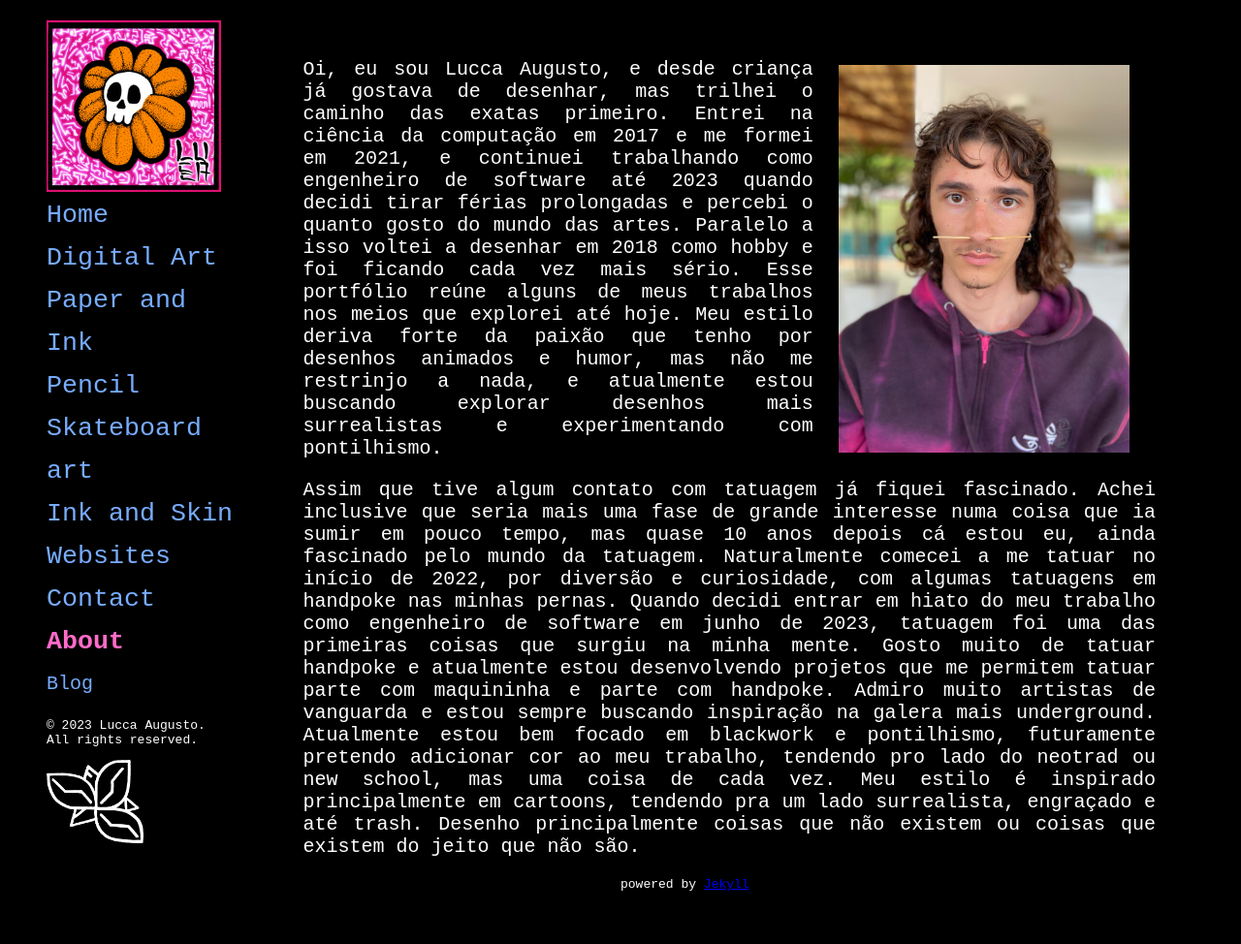
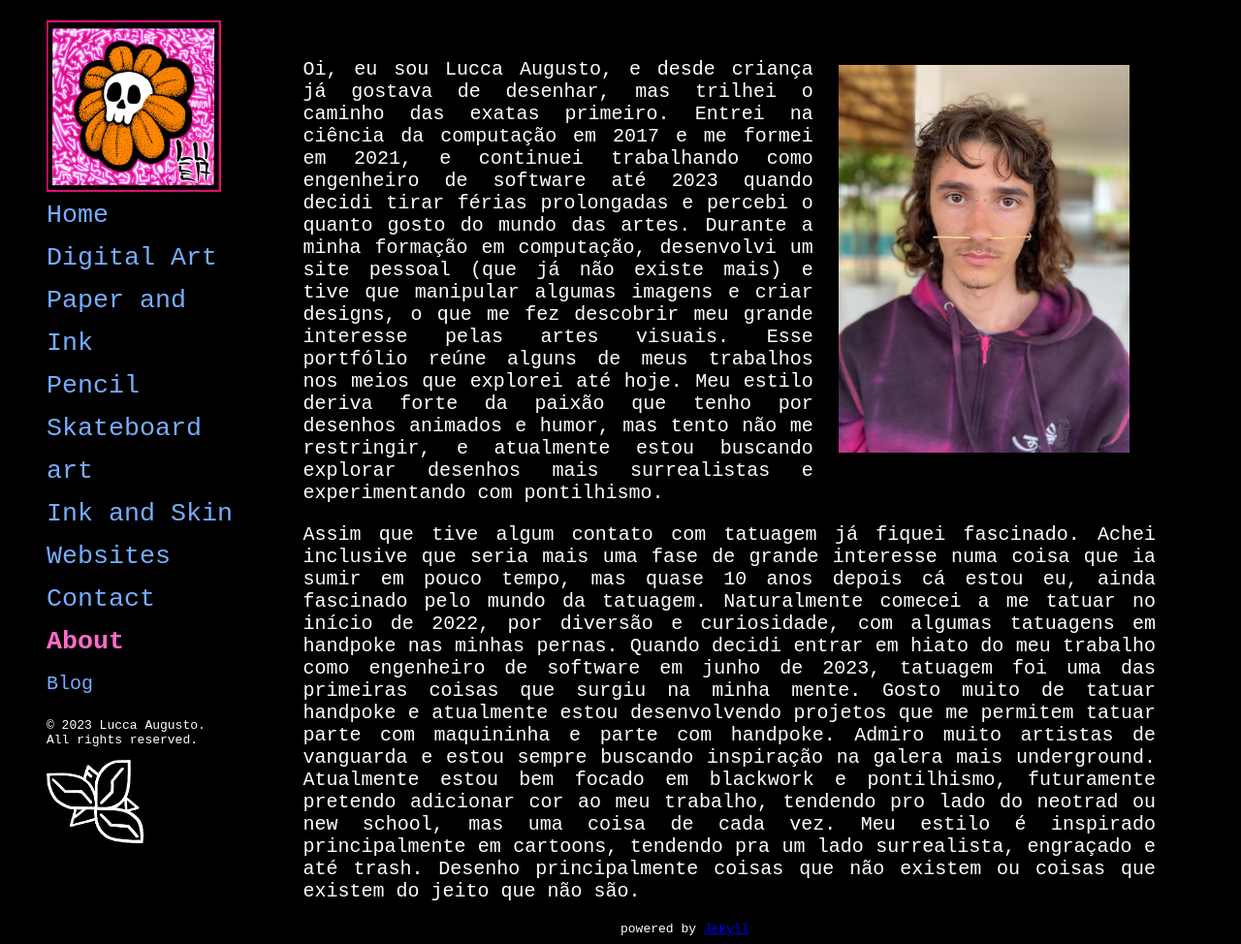
Before and after one commit to luccaugusto/porfolio, a Jekyll site: the page built from about.html, in a window 1280 px wide. Shown: the whole page at 97% size. Built offline with Jekyll 4.4.1, drawn with Linux system fonts in a browser that asks for light colours; before the commit the page ends 928 px from its top, so only the background shows below that.

Commit message:
update about

```diff
--- a/about.html
+++ b/about.html
@@ -10,9 +10,11 @@ title: Sobre Lucca Augusto
         Oi, eu sou Lucca Augusto, e desde criança já gostava de desenhar, mas trilhei o caminho das exatas primeiro.
         Entrei na ciência da computação em 2017 e me formei em 2021, e continuei trabalhando como engenheiro de software
         até 2023 quando decidi tirar férias prolongadas e percebi o quanto gosto do mundo das artes.
-        Paralelo a isso voltei a desenhar em 2018 como hobby e foi ficando cada vez mais sério. Esse portfólio reúne alguns de meus
-        trabalhos nos meios que explorei até hoje. Meu estilo deriva forte da paixão que tenho por desenhos animados e humor,
-        mas não me restrinjo a nada, e atualmente estou buscando explorar desenhos mais surrealistas
+        Durante a minha formação em computação, desenvolvi um site pessoal (que já não existe mais) e tive que manipular
+        algumas imagens e criar designs, o que me fez descobrir meu grande interesse pelas artes visuais.
+        Esse portfólio reúne alguns de meus trabalhos nos meios que explorei até hoje.
+        Meu estilo deriva forte da paixão que tenho por desenhos animados e humor,
+        mas tento não me restringir, e atualmente estou buscando explorar desenhos mais surrealistas
         e experimentando com pontilhismo.
         </p>
         <p class="font15">
```
